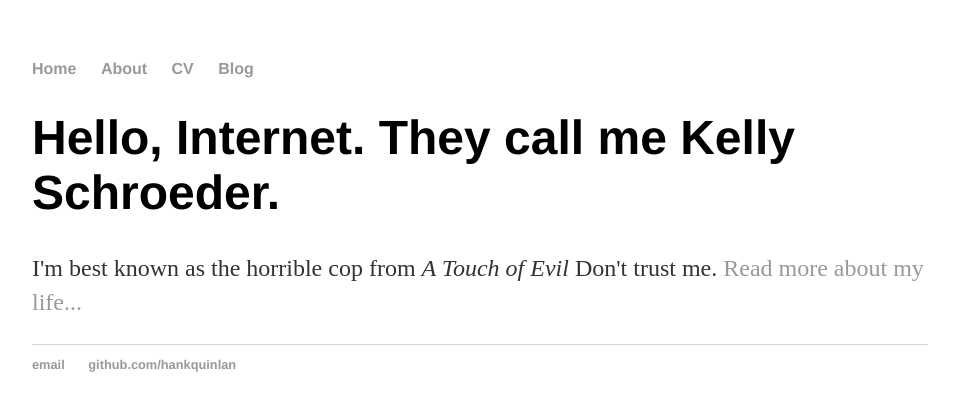
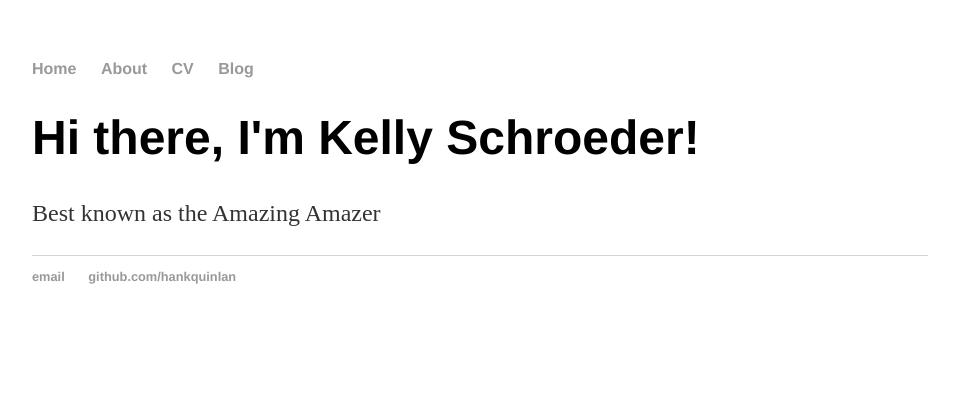
Before and after one commit to Kelly-Schroeder/KellySchroeder.github.io, a Jekyll site: the page built from index.html, in a window 1280 px wide. Shown: the top 411 px of the page, without its empty margins (160-1119 px from the left). Built offline with Jekyll 4.4.1, drawn with Linux system fonts in a browser that asks for light colours.

Commit message:
Update index.html

```diff
--- a/index.html
+++ b/index.html
@@ -1,30 +1,8 @@
-<!DOCTYPE html>
-<html>
-	<head>
-		<title>Kelly Schroeder, Amateur Pro &amp; Village Idiot</title>
-		<!-- link to main stylesheet -->
-		<link rel="stylesheet" type="text/css" href="/css/main.css">
-	</head>
-	<body>
-		<nav>
-    		<ul>
-        		<li><a href="/">Home</a></li>
-	        	<li><a href="/about">About</a></li>
-        		<li><a href="/cv">CV</a></li>
-        		<li><a href="/blog">Blog</a></li>
-    		</ul>
-		</nav>
-		<div class="container">
-    		<div class="blurb">
-        		<h1>Hello, Internet. They call me Kelly Schroeder.</h1>
-				<p>I'm best known as the horrible cop from <em>A Touch of Evil</em> Don't trust me. <a href="/about">Read more about my life...</a></p>
-    		</div><!-- /.blurb -->
-		</div><!-- /.container -->
-		<footer>
-    		<ul>
-        		<li><a href="mailto:hankquinlanhub@gmail.com">email</a></li>
-        		<li><a href="https://github.com/hankquinlan">github.com/hankquinlan</a></li>
-			</ul>
-		</footer>
-	</body>
-</html>
+---
+layout: default
+title: Kelly Schroeder, Amazing Amazer
+---
+<div class="blurb">
+	<h1>Hi there, I'm Kelly Schroeder!</h1>
+	<p>Best known as the Amazing Amazer</p>
+</div><!-- /.blurb -->
```
